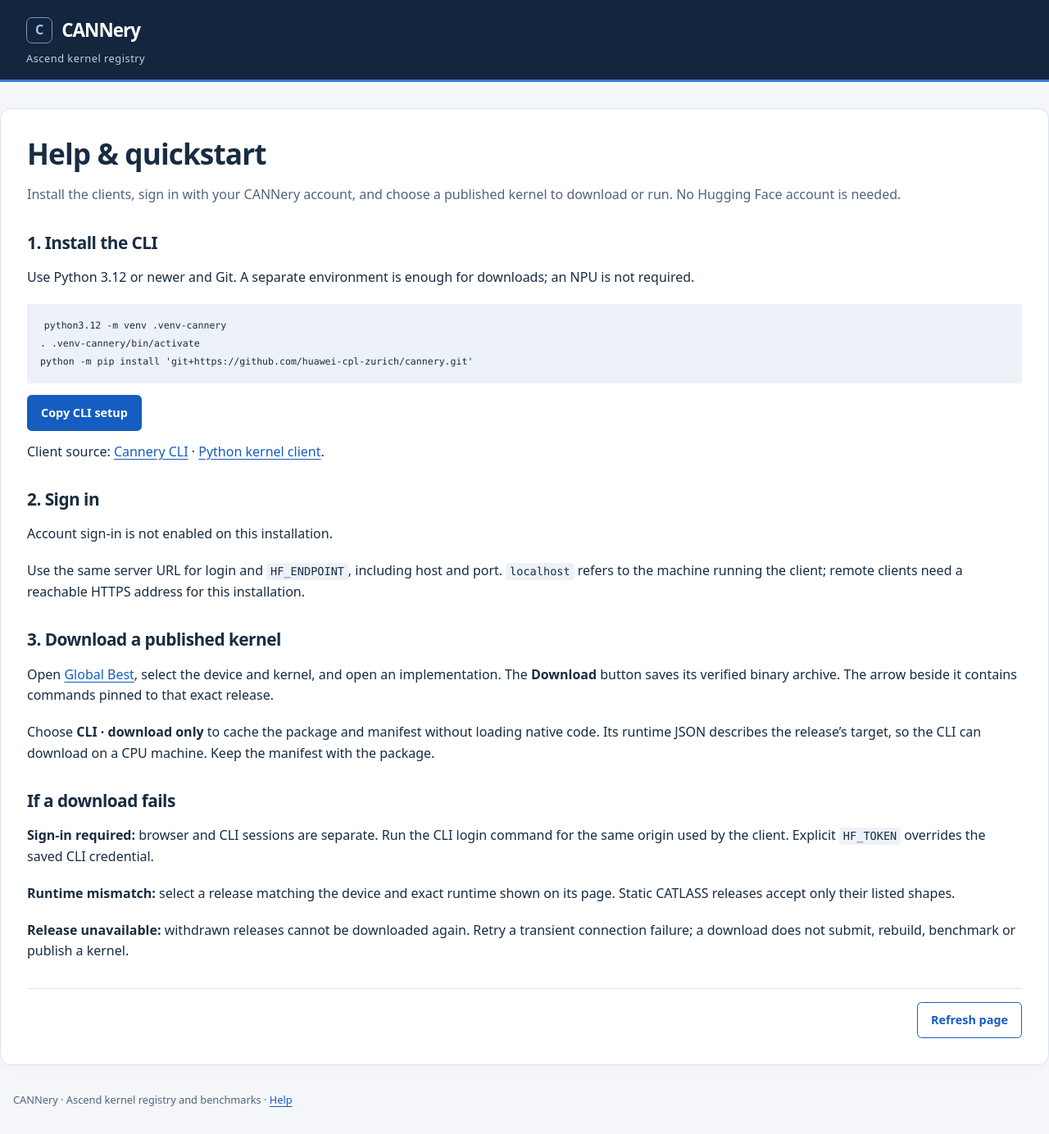
After one commit to huawei-cpl-zurich/cannery, a Python web app: template src/cannery/web/templates/help.html in a window 1280 px wide. The commit adds this page. Shown: the whole page at 82% size. Run offline with Jinja, Linux system fonts and the light colour scheme; the template is opened without the code that fills it, so the values that code supplies are empty.

Commit message:
Add pinned kernel download menu and public client quickstart

```diff
--- a/src/cannery/accounts/context.py
+++ b/src/cannery/accounts/context.py
@@ -56,6 +56,7 @@ def public(request: Request) -> bool:
             "/",
             "/global-best",
             "/login",
+            "/help",
             "/health/live",
             "/health/ready",
             "/api/v1/releases",
--- /dev/null
+++ b/src/cannery/web/static/downloads.js
@@ -0,0 +1,25 @@
+/* Delegated so copied commands and disclosure controls survive HTMX refreshes. */
+document.addEventListener('click', async event => {
+  document.querySelectorAll('.download-menu[open]').forEach(menu => {
+    if (!menu.contains(event.target)) menu.open = false;
+  });
+  const button = event.target.closest('button[data-copy]');
+  if (!button) return;
+  const source = document.getElementById(button.dataset.copy);
+  const status = button.closest('.download-panel, main').querySelector('.copy-status');
+  try {
+    await navigator.clipboard.writeText(source.textContent);
+    status.textContent = 'Copied to clipboard.';
+  } catch {
+    const selection = window.getSelection();
+    const range = document.createRange();
+    range.selectNodeContents(source); selection.removeAllRanges(); selection.addRange(range);
+    status.textContent = 'Text selected. Press Ctrl+C or ⌘C to copy.';
+  }
+});
+document.addEventListener('keydown', event => {
+  if (event.key !== 'Escape') return;
+  document.querySelectorAll('.download-menu[open]').forEach(menu => {
+    menu.open = false; menu.querySelector('summary').focus();
+  });
+});
--- a/src/cannery/web/static/style.css
+++ b/src/cannery/web/static/style.css
@@ -120,3 +120,14 @@ figcaption { display: flex; flex-wrap: wrap; gap: .6rem 1.5rem; padding: 1rem 1.
 .score-summary { display: inline-block; padding: 1rem 1.25rem; background: #edf4ff; border-left: 3px solid var(--blue); font-size: 1.15rem; font-weight: 650; }
 @media (max-width: 64rem) { .pipeline { grid-template-columns: repeat(2, minmax(0, 1fr)); } }
 @media (max-width: 30rem) { .pipeline { grid-template-columns: 1fr; } }
+.download-actions { position: relative; display: flex; width: max-content; max-width: 100%; margin: 1rem 0; }
+.download-primary, .download-menu > summary { display: block; padding: .6rem 1rem; min-height: 2.75rem; background: var(--blue); color: white; border: 1px solid var(--blue); font-size: .9rem; font-weight: 650; text-decoration: none; }
+.download-primary { border-radius: .35rem 0 0 .35rem; }
+.download-menu > summary { list-style: none; cursor: pointer; border-left-color: #86ace2; border-radius: 0 .35rem .35rem 0; }
+.download-menu > summary::-webkit-details-marker { display: none; }
+.download-primary:hover, .download-menu > summary:hover { background: #104b9e; }
+.download-panel { position: absolute; z-index: 5; top: calc(100% + .5rem); left: 0; width: min(46rem, calc(100vw - 5rem)); max-height: 70vh; overflow: auto; padding: 1.25rem; background: white; border: 1px solid var(--line); border-radius: .6rem; box-shadow: 0 12px 30px #14263d26; }
+.download-panel h3 { margin: .5rem 0; }
+.download-panel p { font-size: .85rem; color: var(--muted); }
+.download-panel section + section { border-top: 1px solid var(--line); margin-top: 1.25rem; padding-top: .75rem; }
+.copy-status { font-size: .85rem; color: var(--muted); }
--- /dev/null
+++ b/src/cannery/web/templates/help.html
@@ -0,0 +1,51 @@
+{% extends "page.html" %}
+{% block content %}
+<h1>Help &amp; quickstart</h1>
+<p>Install the clients, sign in with your CANNery account, and choose a published kernel to download or run. No Hugging Face account is needed.</p>
+<section aria-labelledby="install-cli"><h2 id="install-cli">1. Install the CLI</h2>
+<p>Use Python 3.12 or newer and Git. A separate environment is enough for downloads; an NPU is not required.</p>
+<pre id="help-install"><code>python3.12 -m venv .venv-cannery
+. .venv-cannery/bin/activate
+python -m pip install 'git+https://github.com/huawei-cpl-zurich/cannery.git'</code></pre>
+<button type="button" data-copy="help-install">Copy CLI setup</button>
+<p>Client source: <a href="https://github.com/huawei-cpl-zurich/cannery" rel="noreferrer">Cannery CLI</a> · <a href="https://github.com/huawei-cpl-zurich/cannery-kernels" rel="noreferrer">Python kernel client</a>.</p>
+</section>
+<section aria-labelledby="sign-in"><h2 id="sign-in">2. Sign in</h2>
+{% if auth_enabled %}<p><a href="/login">Sign in on the website</a> using your assigned username and password. For CLI and Python downloads, sign in once from the CLI too. Replace <code>YOUR_USERNAME</code>; the password is prompted privately. Your team is selected automatically.</p>
+<pre id="help-login"><code>{{ login_command }}</code></pre>
+<button type="button" data-copy="help-login">Copy sign-in command</button>
+{% else %}<p>Account sign-in is not enabled on this installation.</p>{% endif %}
+<p>Use the same server URL for login and <code>HF_ENDPOINT</code>, including host and port. <code>localhost</code> refers to the machine running the client; remote clients need a reachable HTTPS address for this installation.</p>
+</section>
+<section aria-labelledby="download-kernel"><h2 id="download-kernel">3. Download a published kernel</h2>
+<p>Open <a href="/global-best">Global Best</a>, select the device and kernel, and open an implementation. The <strong>Download</strong> button saves its verified binary archive. The arrow beside it contains commands pinned to that exact release.</p>
+<p>Choose <strong>CLI · download only</strong> to cache the package and manifest without loading native code. Its runtime JSON describes the release’s target, so the CLI can download on a CPU machine. Keep the manifest with the package.</p>
+</section>
+{% if hub_enabled %}<section aria-labelledby="python-client"><h2 id="python-client">4. Install the Python / Hugging Face client</h2>
+<p>In the Ascend environment that will run the kernel, use Python 3.11 or newer and the release’s exact PyTorch, torch-npu and CANN versions. Keep those installed runtime versions. These source installs require Git and Rust/Cargo; operator-provided wheels can be used instead.</p>
+<pre id="help-python"><code>python -m pip install \
+  'git+https://github.com/huawei-cpl-zurich/cannery-kernels.git#subdirectory=kernels' \
+  'git+https://github.com/huawei-cpl-zurich/cannery-kernels.git#subdirectory=cannery-runtime' \
+  'huggingface-hub==1.33.0'</code></pre>
+<button type="button" data-copy="help-python">Copy Python setup</button>
+<p>Copy and run <strong>Python · Hugging Face</strong> from the release’s download menu in this environment. It sets <code>HF_ENDPOINT</code>, downloads the pinned package and loads it with explicit trust. The client uses your CLI sign-in from the same machine and user account.</p>
+</section>
+<section aria-labelledby="run-kernel"><h2 id="run-kernel">5. Run the loaded kernel</h2>
+<p>After the release snippet creates <code>kernel</code>, call its entrypoint with supported inputs. This example uses the current unary float32 interface; replace the example shape with one supported by your release. A3 and A5 packages require their matching device/runtime.</p>
+<pre id="help-run"><code>import torch
+import torch_npu
+
+shape = (2, 3)  # Choose a shape listed on the release page.
+x = torch.randn(shape, device="npu", dtype=torch.float32)
+y = kernel.forward(x)
+torch.npu.synchronize()
+print(y)</code></pre>
+<button type="button" data-copy="help-run">Copy run example</button>
+</section>{% endif %}
+<section aria-labelledby="troubleshooting"><h2 id="troubleshooting">If a download fails</h2>
+<p><strong>Sign-in required:</strong> browser and CLI sessions are separate. Run the CLI login command for the same origin used by the client. Explicit <code>HF_TOKEN</code> overrides the saved CLI credential.</p>
+<p><strong>Runtime mismatch:</strong> select a release matching the device and exact runtime shown on its page. Static CATLASS releases accept only their listed shapes.</p>
+<p><strong>Release unavailable:</strong> withdrawn releases cannot be downloaded again. Retry a transient connection failure; a download does not submit, rebuild, benchmark or publish a kernel.</p>
+</section>
+<p class="copy-status" role="status" aria-live="polite"></p>
+{% endblock %}
--- a/src/cannery/web/templates/page.html
+++ b/src/cannery/web/templates/page.html
@@ -6,6 +6,7 @@
   <title>{{ title }} · CANNery</title>
   <script src="/static/htmx.min.js" defer></script>
   {% if auth_enabled %}<script src="/static/accounts.js" defer></script>{% endif %}
+  <script src="/static/downloads.js" defer></script>
   <link rel="stylesheet" href="/static/style.css">
 </head>
 <body>
@@ -27,6 +28,6 @@
     {% endblock %}
     <div class="page-tools"><button hx-get="{{ request.url.path }}{% if request.url.query %}?{{ request.url.query }}{% endif %}" hx-target="#content" hx-select="#content" hx-swap="outerHTML">Refresh page</button></div>
   </main>
-  <footer class="site-footer">CANNery · Ascend kernel registry and benchmarks</footer>
+  <footer class="site-footer">CANNery · Ascend kernel registry and benchmarks · <a href="/help"{% if title == "Help" %} aria-current="page"{% endif %}>Help</a></footer>
 </body>
 </html>
--- a/src/cannery/web/templates/releases.html
+++ b/src/cannery/web/templates/releases.html
@@ -3,6 +3,7 @@
 <h1>{% if release %}Published release{% else %}Global Best{% endif %}</h1>
 {% if release %}
 <h2>{{ release.implementation_name }}</h2>
+{% include "download_menu.html" %}
 <p>Team: {{ release.team }}</p>
 <p>{{ release.kernel }}@spec-v{{ release.spec_version }} · {{ release.device }} · {{ release.language }} · published <time datetime="{{ release.published_at }}" title="{{ release.published_at }}">{{ release.published_at|publication_date }}</time> by {{ release.publisher }}</p>
 <p>Release <code>{{ release.id }}</code>. Geometric mean speedup: {% if release.score.geomean_speedup is not none %}{{ release.score.geomean_speedup|number }}×{% else %}unscored{% endif %}.</p>
@@ -11,7 +12,7 @@
 {% set links=release.source|source_links %}
 <p>Source: {% if links %}<a href="{{ links.code or links.repository }}" rel="noreferrer">{{ release.source.url }}</a>{% else %}{{ release.source.url }}{% endif %} · <code>{{ release.source.commit }}</code> · {{ release.source.path }}.</p>
 <p>Manifest SHA256: <code>{{ release.manifest_sha256 }}</code>. Package SHA256: <code>{{ release.package_sha256 }}</code>.</p>
-<p><a href="/api/v1/releases/{{ release.id }}/manifest">Manifest</a> · <a href="/api/v1/releases/{{ release.id }}/package">Binary package</a>. Downloading does not execute code; loading requires explicit trust in an isolated matching runtime.</p>
+<p><a href="/api/v1/releases/{{ release.id }}/manifest">Manifest</a> · <a href="/api/v1/releases/{{ release.id }}/package" download="kernel-{{ release.id }}.tar">Binary package</a>. Downloading does not execute code; loading requires explicit trust in an isolated matching runtime.</p>
 <div class="table-scroll" role="region" aria-label="Published results" tabindex="0"><table><thead><tr><th>Case</th><th>Candidate median / p95 µs</th><th>Reference median / p95 µs</th><th>Speedup</th></tr></thead><tbody>
 {% for case in release.score.cases %}<tr><td>{{ case.id }} {{ case.shape }}</td>{% if case.excluded %}<td colspan="3">Empty: correctness only</td>{% else %}<td>{{ case.candidate.median_us|number }} / {{ case.candidate.p95_us|number }}</td><td>{{ case.reference.median_us|number }} / {{ case.reference.p95_us|number }}</td><td>{{ case.speedup|number }}×</td>{% endif %}</tr>{% endfor %}
 </tbody></table></div>
```
Also changed, not shown: src/cannery/releases/download_api.py (+6 -1 lines), src/cannery/web/__init__.py (+26 -0 lines), src/cannery/web/downloads.py (added, +58 -0 lines), src/cannery/web/releases.py (+8 -1 lines), src/cannery/web/templates/download_menu.html (added, +23 -0 lines).
